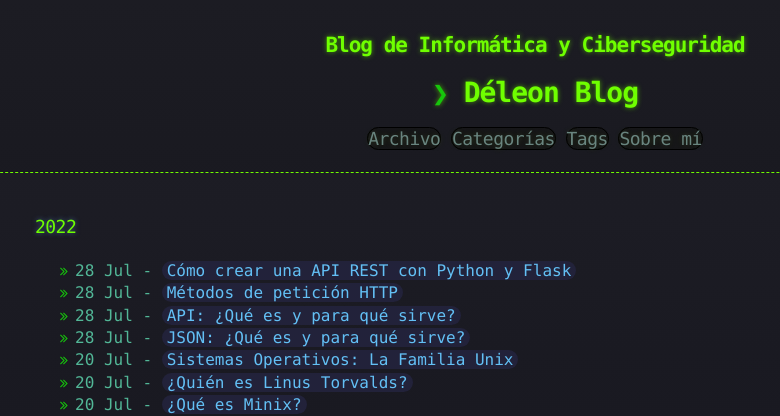
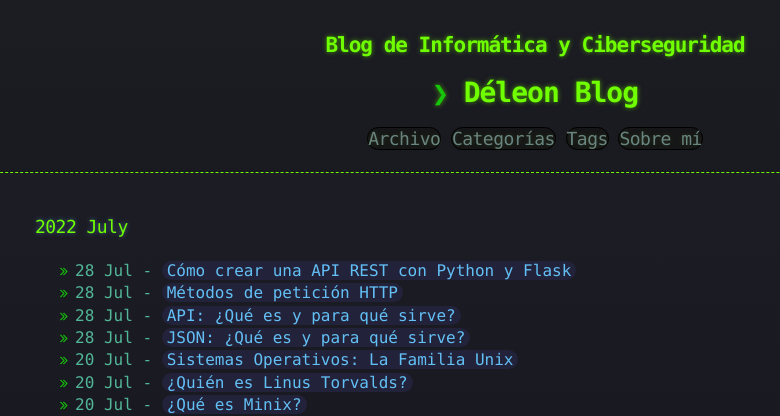
Before and after one commit to LawlietJH/lawlietjh.github.io, a Jekyll site: the page built from archives.md, in a window 1280 px wide. Shown: the top 416 px of the page, without its empty margins (105-885 px from the left). Built offline with Jekyll 4.4.1, drawn with Linux system fonts in a browser that asks for light colours.

Commit message:
Sección archives mejorada

```diff
--- a/archives.md
+++ b/archives.md
@@ -8,13 +8,13 @@
 
 <section>
   {% if site.posts[0] %}
-    {% capture currentyear %}
-      {{ 'now' | date: "%Y" }}
+    {% capture current_month %}
+      {{ 'now' | date: "%Y %B" }}
     {% endcapture %}
-    {% capture firstpostyear %}
-      {{ site.posts[0].date | date: '%Y' }}
+    {% capture first_post_month %}
+      {{ site.posts[0].date | date: '%Y %B' }}
     {% endcapture %}
-    {% if currentyear == firstpostyear %}
+    {% if current_month == first_post_month %}
         <div id="Recientes"></div>
         <h3 class="archives-head">
           <a href="#Recientes">
@@ -22,10 +22,10 @@
           </a>
         </h3>
     {% else %}
-        <div id="{{ firstpostyear }}"></div>
+        <div id="{{ site.posts[0].date | date: '%Y-%B' }}"></div>
         <h3 class="archives-head">
-          <a href="#{{ firstpostyear }}">
-            {{ firstpostyear }}
+          <a href="#{{ site.posts[0].date | date: '%Y-%B' }}">
+            {{ first_post_month }}
           </a>
         </h3>
     {% endif %}
@@ -35,17 +35,17 @@
         <ul>
       {% else %}
         {% capture year %}
-          {{ post.date | date: '%Y' }}
+          {{ post.date | date: '%Y %B' }}
         {% endcapture %}
         {% capture nyear %}
-          {{ post.next.date | date: '%Y' }}
+          {{ post.next.date | date: '%Y %B' }}
         {% endcapture %}
         {% if year != nyear %}
           </ul>
-          <div id="{{ post.date | date: '%Y' }}"></div>
+          <div id="{{ post.date | date: '%Y-%B' }}"></div>
           <h3 class="archives-head">
-            <a href="#{{ post.date | date: '%Y' }}">
-              {{ post.date | date: '%Y' }}
+            <a href="#{{ post.date | date: '%Y-%B' }}">
+              {{ post.date | date: '%Y %B' }}
             </a>
           </h3>
           <ul>
```
Also changed, not shown: assets/glider.png (added), 1 other file.
